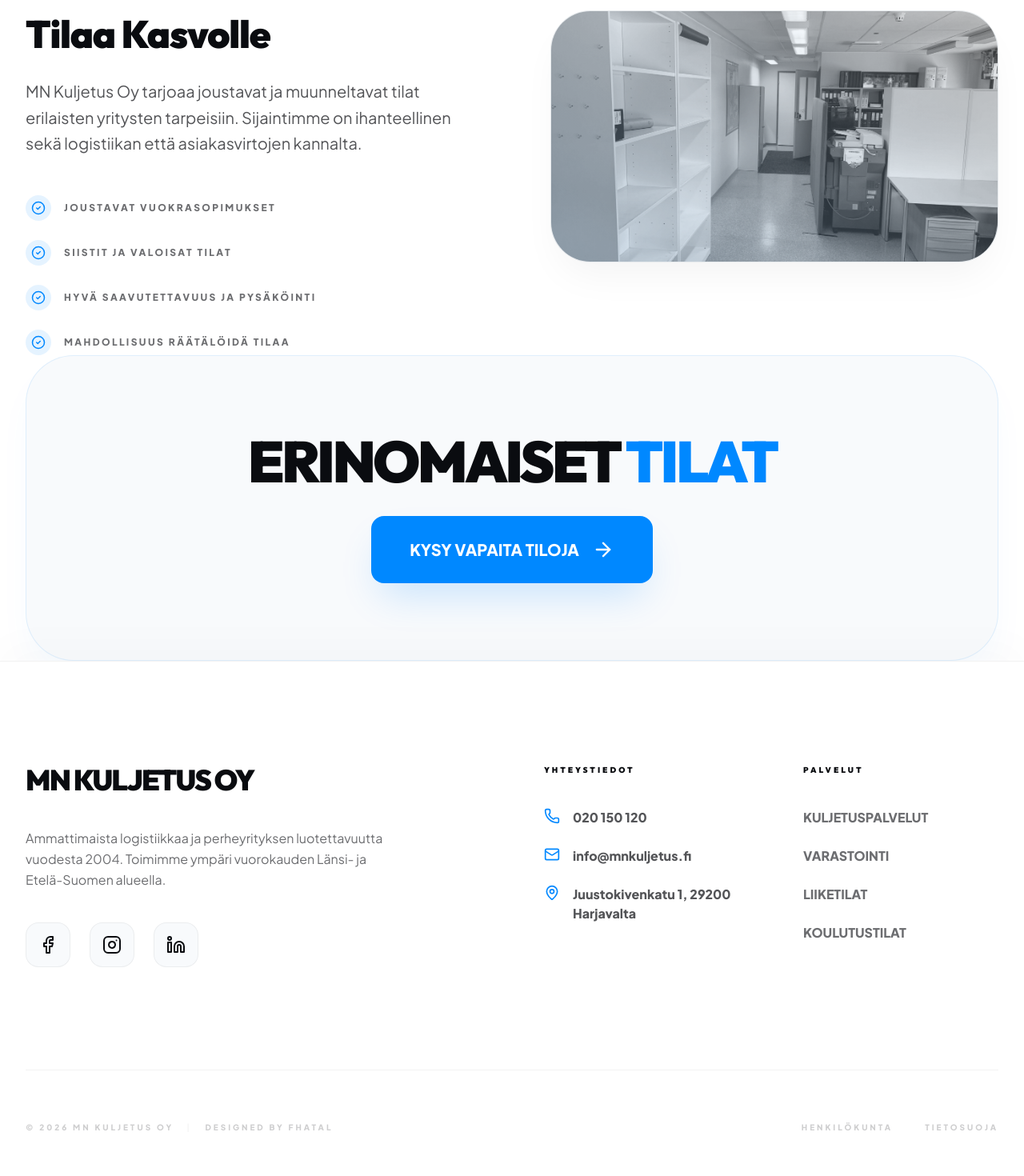
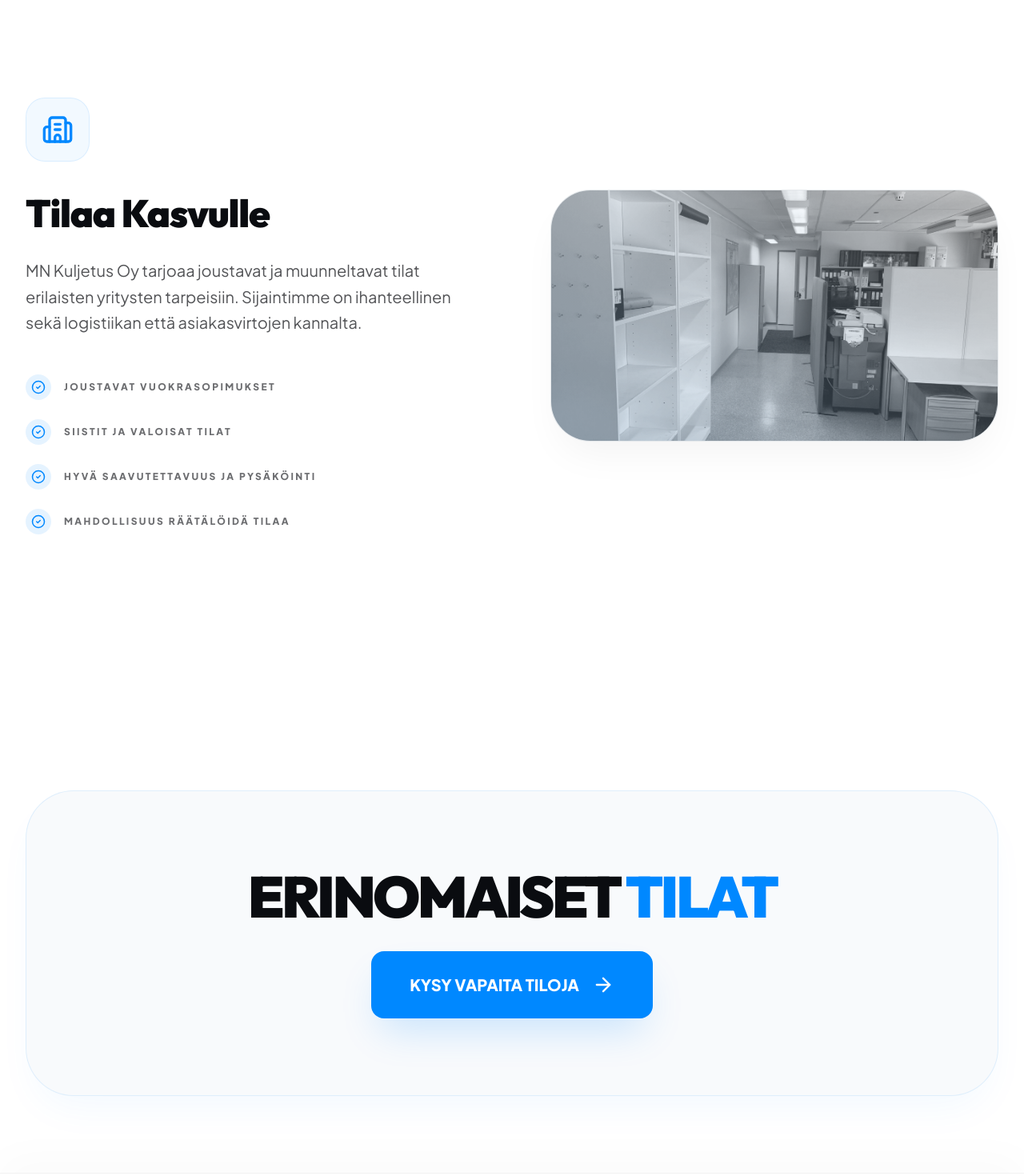
Before and after one commit to FHATAL/MN-Kuljetus, a React (Vite) app: page /liiketila in a window 1280 px wide. Shown: the part 660-2130 px from the top of the page at 80% size. Built offline with nearby package versions, Linux system fonts and the light colour scheme.

Commit message:
feat: implement initial core pages and common UI components for the website.

```diff
--- a/src/components/Footer.tsx
+++ b/src/components/Footer.tsx
@@ -4,12 +4,12 @@
 
 const Footer = () => {
     return (
-        <footer className="bg-white text-dark pt-16 pb-8 md:pt-32 md:pb-16 border-t border-black/5 shadow-[0_-20px_50px_rgba(0,0,0,0.02)]">
+        <footer className="bg-white text-dark pt-24 pb-12 md:pt-48 md:pb-24 border-t border-black/5 shadow-[0_-20px_50px_rgba(0,0,0,0.02)]">
             <div className="container">
-                <div className="grid grid-cols-1 md:grid-cols-2 lg:grid-cols-4 gap-10 md:gap-20 mb-16 md:mb-32">
+                <div className="grid grid-cols-1 md:grid-cols-2 lg:grid-cols-4 gap-10 md:gap-20 mb-20 md:mb-40">
                     <div className="lg:col-span-2">
                         <h3 className="text-3xl md:text-4xl font-black mb-10 tracking-tighter text-dark">MN KULJETUS OY</h3>
-                        <p className="text-dark/60 mb-10 max-w-md font-medium leading-relaxed">
+                        <p className="text-dark mb-10 max-w-md font-medium leading-relaxed">
                             Ammattimaista logistiikkaa ja perheyrityksen luotettavuutta vuodesta 2004.
                             Toimimme ympäri vuorokauden Länsi- ja Etelä-Suomen alueella.
                         </p>
@@ -28,8 +28,8 @@
                     </div>
 
                     <div>
-                        <h4 className="font-black text-[10px] tracking-[0.3em] uppercase text-dark/20 mb-10">YHTEYSTIEDOT</h4>
-                        <ul className="flex flex-col gap-6 text-dark/70 font-bold">
+                        <h4 className="font-black text-[10px] tracking-[0.3em] uppercase text-dark mb-10">YHTEYSTIEDOT</h4>
+                        <ul className="flex flex-col gap-6 text-dark font-bold">
                             <li className="flex items-start gap-4">
                                 <Phone size={20} className="text-secondary shrink-0" />
                                 <span>020 150 120</span>
@@ -46,17 +46,17 @@
                     </div>
 
                     <div>
-                        <h4 className="font-black text-[10px] tracking-[0.3em] uppercase text-dark/20 mb-10">PALVELUT</h4>
+                        <h4 className="font-black text-[10px] tracking-[0.3em] uppercase text-dark mb-10">PALVELUT</h4>
                         <ul className="flex flex-col gap-6 font-bold">
-                            <li><Link to="/kuljetuspalvelut" className="text-dark/60 hover:text-secondary transition-colors">KULJETUSPALVELUT</Link></li>
-                            <li><Link to="/varastointipalvelut" className="text-dark/60 hover:text-secondary transition-colors">VARASTOINTI</Link></li>
-                            <li><Link to="/liiketila" className="text-dark/60 hover:text-secondary transition-colors">LIIKETILAT</Link></li>
-                            <li><Link to="/koulutus" className="text-dark/60 hover:text-secondary transition-colors">KOULUTUSTILAT</Link></li>
+                            <li><Link to="/kuljetuspalvelut" className="text-dark hover:text-secondary transition-colors">KULJETUSPALVELUT</Link></li>
+                            <li><Link to="/varastointipalvelut" className="text-dark hover:text-secondary transition-colors">VARASTOINTI</Link></li>
+                            <li><Link to="/liiketila" className="text-dark hover:text-secondary transition-colors">LIIKETILAT</Link></li>
+                            <li><Link to="/koulutus" className="text-dark hover:text-secondary transition-colors">KOULUTUSTILAT</Link></li>
                         </ul>
                     </div>
                 </div>
 
-                <div className="pt-8 md:pt-16 border-t border-black/5 flex flex-col md:flex-row justify-between items-center gap-8 text-dark/20 font-black text-[10px] tracking-[0.3em] uppercase">
+                <div className="pt-8 md:pt-16 border-t border-black/5 flex flex-col md:flex-row justify-between items-center gap-8 text-dark/40 font-black text-[10px] tracking-[0.3em] uppercase">
                     <p>
                         © {new Date().getFullYear()} MN KULJETUS OY
                         <span className="mx-4 opacity-20">|</span>
--- a/src/components/Hero.tsx
+++ b/src/components/Hero.tsx
@@ -72,7 +72,7 @@
             {/* Bottom Decor */}
             <div className="absolute bottom-12 left-0 right-0 z-20 hidden md:block">
                 <div className="container">
-                    <div className="flex gap-12 text-[10px] font-black tracking-[0.4em] uppercase text-dark/20">
+                    <div className="flex gap-12 text-[10px] font-black tracking-[0.4em] uppercase text-dark/60">
                         <span>FRC / FNA SERTIFIOITU</span>
                         <span>SATELLIITTISEURANTA</span>
                         <span>24/7 PALVELU</span>
--- a/src/components/Navbar.tsx
+++ b/src/components/Navbar.tsx
@@ -42,10 +42,10 @@
   ];
 
   return (
-    <nav className={`fixed top-0 left-0 right-0 z-[100] transition-all duration-500 ${scrolled && !isOpen ? 'bg-white/90 backdrop-blur-xl border-b border-black/5 py-4' : 'bg-transparent py-8'}`}>
+    <nav className={`fixed top-0 left-0 right-0 z-[100] transition-all duration-500 ${scrolled && !isOpen ? 'bg-white/90 backdrop-blur-xl border-b border-black/5 py-1' : 'bg-transparent py-4'}`}>
       <div className="container flex items-center justify-between">
         <Link to="/" className="relative z-10">
-          <img src={logo} alt="MN Kuljetus" className="h-10 md:h-12 w-auto" />
+          <img src={logo} alt="MN Kuljetus" className="h-14 md:h-[4.5rem] w-auto" />
         </Link>
 
         {/* Desktop Nav */}
--- a/src/pages/CommercialSpaces.tsx
+++ b/src/pages/CommercialSpaces.tsx
@@ -17,13 +17,14 @@
                             LIIKE<span className="text-accent">TILAT</span>
                         </h1>
                         <p className="text-xl md:text-2xl text-dark/60 max-w-3xl font-medium leading-relaxed">
-                            Nykyaikaisilla mukavuuksilla varustettua liiketilaa yrityksesi kasvun tueksi Porissa.
+                            Nykyaikaisilla mukavuuksilla varustettua liiketilaa yrityksesi kasvun tueksi Harjavallassa.
                         </p>
                     </motion.div>
                 </div>
             </section>
 
-            <section className="py-20 md:py-32 container">
+            <section className="py-32 md:py-56">
+                <div className="container">
                     <div className="grid lg:grid-cols-2 gap-12 md:gap-24 items-center">
                         <motion.div
                             initial={{ opacity: 0, x: -50 }}
@@ -33,7 +34,7 @@
                             <div className="w-20 h-20 bg-accent/5 rounded-3xl flex items-center justify-center text-accent mb-10 border border-accent/10">
                                 <Building2 size={40} />
                             </div>
-                        <h2 className="text-3xl md:text-5xl font-black mb-8 tracking-tight text-dark">Tilaa Kasvolle</h2>
+                            <h2 className="text-3xl md:text-5xl font-black mb-8 tracking-tight text-dark">Tilaa Kasvulle</h2>
                             <p className="text-lg md:text-xl text-dark/70 leading-relaxed mb-12 font-medium">
                                 MN Kuljetus Oy tarjoaa joustavat ja muunneltavat tilat erilaisten yritysten tarpeisiin.
                                 Sijaintimme on ihanteellinen sekä logistiikan että asiakasvirtojen kannalta.
@@ -67,9 +68,11 @@
                             </div>
                         </motion.div>
                     </div>
+                </div>
             </section>
 
-            <section className="py-20 md:py-24 container">
+            <section className="py-12 md:py-24">
+                <div className="container">
                     <Link to="/ota-yhteytta">
                         <div className="bg-slate-50 p-8 md:p-24 rounded-[40px] md:rounded-[60px] text-center group border border-accent/10 hover:bg-accent/5 transition-all shadow-2xl shadow-accent/5">
                             <h2 className="text-3xl md:text-7xl font-black mb-8 tracking-tighter text-dark">ERINOMAISET <span className="text-accent">TILAT</span></h2>
@@ -78,6 +81,7 @@
                             </div>
                         </div>
                     </Link>
+                </div>
             </section>
         </div>
     )
--- a/src/pages/Home.tsx
+++ b/src/pages/Home.tsx
@@ -104,7 +104,8 @@
             </section>
 
             {/* Industrial CTA Section */}
-            <section className="py-20 md:py-40 container">
+            <section className="py-12 md:py-24">
+                <div className="container">
                     <div className="relative bg-slate-50 rounded-[40px] md:rounded-[60px] p-8 md:p-24 overflow-hidden border border-black/5">
                         <div className="absolute top-0 right-0 w-full h-full opacity-10 z-0 scale-150 grayscale blur-sm">
                             <img src="/src/assets/images/transport_main.jpg" alt="Bg" className="w-full h-full object-cover" />
@@ -129,6 +130,7 @@
                             </Link>
                         </div>
                     </div>
+                </div>
             </section>
 
             {/* Bottom area */}
```
Also changed, not shown: src/pages/TrainingSpaces.tsx (+7 -3 lines), src/pages/TransportServices.tsx (+8 -5 lines). Lines whose indentation alone changed are shown as unchanged.
